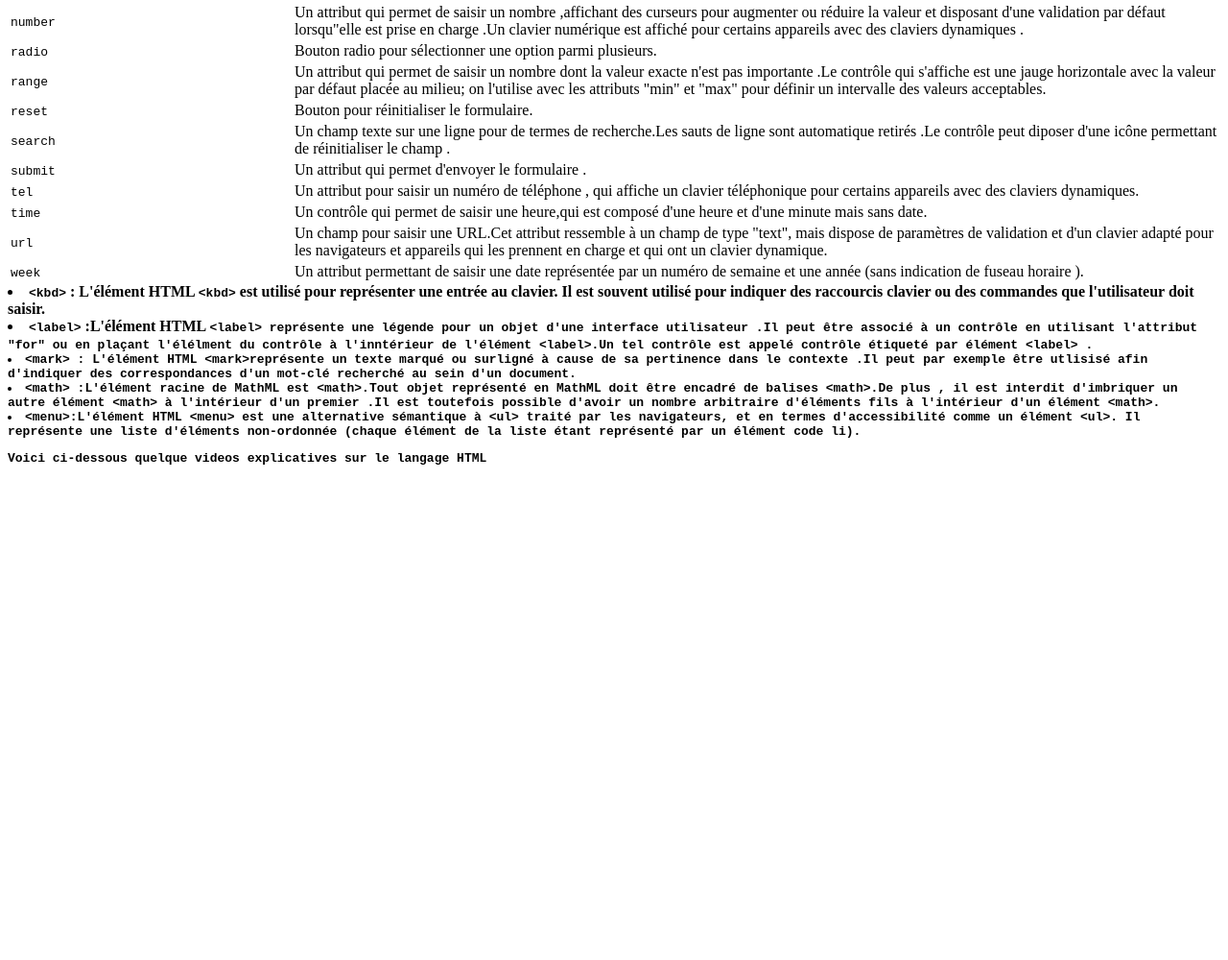
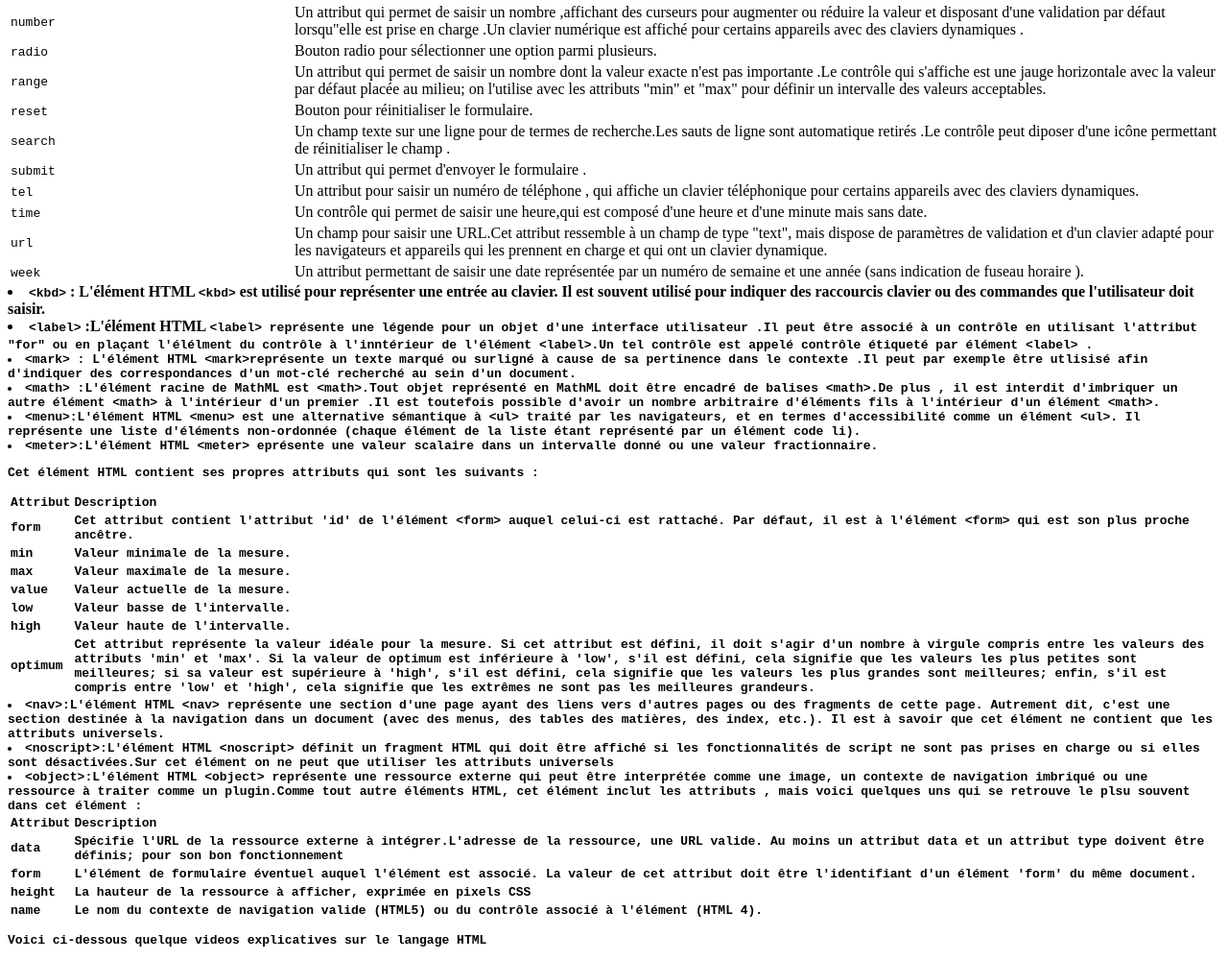
Before and after one commit to Dmjosus243/projet--de-fin-d-ann-e, a plain HTML site: page html.html in a window 1280 px wide. Shown: the part 2719-3719 px from the top of the page at 96% size. Before the commit the page ends 3217 px from the top, so only its background shows below. Drawn offline with Linux system fonts and the light colour scheme.

Commit message:
Encore un ajout d'éléments dans le document

```diff
--- a/html.html
+++ b/html.html
@@ -183,6 +183,68 @@ Le contenude chaque élément cette balise doit indiquer la destination du lien.
     <li><code>&lt;math&gt;</code> :L'élément racine de MathML est <code>&lt;math&gt;</code>.Tout objet représenté en MathML doit être encadré de balises <code>&lt;math&gt;</code>.De plus , il est interdit d'imbriquer un autre élément <code>&lt;math&gt;</code> à l'intérieur d'un premier .Il est toutefois possible d'avoir un nombre arbitraire d'éléments fils à l'intérieur d'un élément <code>&lt;math&gt;</code>.</li>
     <li><code>&lt;menu&gt;</code>:L'élément HTML <code>&lt;menu&gt;</code> est une alternative sémantique à <code>&lt;ul&gt;</code> traité par les navigateurs, et en termes d'accessibilité comme un élément <code>&lt;ul&gt;</code>. Il représente une liste d'éléments non-ordonnée (chaque élément de la liste étant représenté par un élément code
         li).</li>
+    <li><code>&lt;meter&gt;</code>:L'élément HTML <code>&lt;meter&gt;</code> eprésente une valeur scalaire dans un intervalle donné ou une valeur fractionnaire. <p>Cet élément HTML contient ses propres attributs qui sont les suivants :</p>
+    <table>
+        <tr>
+            <th>Attribut</th>
+            <th>Description</th>
+        </tr>
+        <tr>
+            <td><code>form</code></td>
+            <td>Cet attribut contient l'attribut 'id' de l'élément <code>&lt;form&gt;</code> auquel celui-ci est rattaché. Par défaut, il est à l'élément <code>&lt;form&gt;</code> qui est son plus proche ancêtre.</td>
+        </tr>
+        <tr>
+            <td><code>min</code></td>
+            <td>Valeur minimale de la mesure.</td>
+        </tr>
+        <tr>
+            <td><code>max</code></td>
+            <td>Valeur maximale de la mesure.</td>
+        </tr>
+        <tr>
+            <td><code>value</code></td>
+            <td>Valeur actuelle de la mesure.</td>
+        </tr>
+        <tr>
+            <td><code>low</code></td>
+            <td>Valeur basse de l'intervalle.</td>
+        </tr>
+        <tr>
+            <td><code>high</code></td>
+            <td>Valeur haute de l'intervalle.</td>
+        </tr>
+        <tr>
+            <td><code>optimum</code></td>
+            <td>Cet attribut représente la valeur idéale pour la mesure. Si cet attribut est défini, il doit s'agir d'un nombre à virgule compris entre les valeurs des attributs 'min' et 'max'. Si la valeur de optimum est inférieure à 'low', s'il est défini, cela signifie que les valeurs les plus petites sont meilleures; si sa valeur est supérieure à 'high', s'il est défini, cela signifie que les valeurs les plus grandes sont meilleures; enfin, s'il est compris entre 'low' et 'high', cela signifie que les extrêmes ne sont pas les meilleures grandeurs.</td>
+        </tr>
+    </table>
+    </li>
+    <li><code>&lt;nav&gt;</code>:L'élément HTML <code>&lt;nav&gt;</code> représente une section d'une page ayant des liens vers d'autres pages ou des fragments de cette page. Autrement dit, c'est une section destinée à la navigation dans un document (avec des menus, des tables des matières, des index, etc.). Il est à savoir que cet élément ne contient que les attributs universels.</li>
+    <li><code>&lt;noscript&gt;</code>:L'élément HTML <code>&lt;noscript&gt;</code>  définit un fragment HTML qui doit être affiché si les fonctionnalités de script ne sont pas prises en charge ou si elles sont désactivées.Sur cet élément on ne peut que utiliser les attributs universels </li>
+    <li><code>&lt;object&gt;</code>:L'élément HTML <code>&lt;object&gt;</code>  représente une ressource externe qui peut être interprétée comme une image, un contexte de navigation imbriqué ou une ressource à traiter comme un plugin.Comme tout autre éléments HTML, cet élément inclut les attributs , mais voici quelques uns qui se retrouve le plsu souvent dans cet élément :
+    <table>
+        <tr>
+            <th>Attribut</th>
+            <th>Description</th>
+        </tr>
+        <tr>
+            <td>data</td>
+            <td>Spécifie l'URL de la ressource externe à intégrer.L'adresse de la ressource, une URL valide. Au moins un attribut data et un attribut type doivent être définis; pour son bon fonctionnement </td>
+        </tr>
+        <tr>
+            <td>form</td>
+            <td>L'élément de formulaire éventuel auquel l'élément est associé. La valeur de cet attribut doit être l'identifiant d'un élément 'form' du même document.</td>
+        </tr>
+        <tr>
+            <td>height</td>
+            <td>La hauteur de la ressource à afficher, exprimée en pixels CSS</td>
+        </tr>
+        <tr>
+            <td>name</td>
+            <td>Le nom du contexte de navigation valide (HTML5) ou du contrôle associé à l'élément (HTML 4).</td>
+        </tr>
+    </table>
+    </li>
 </p>
 
 
```
